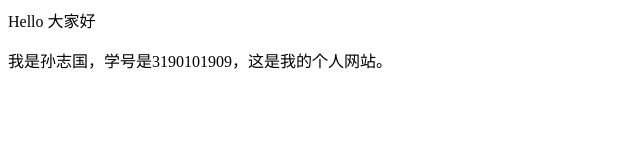
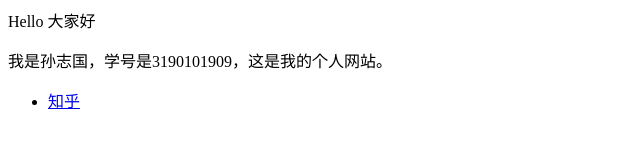
Before and after one commit to zhiguo1sun/zhiguo1sun.github.io, a plain HTML site: page index.html in a window 1280 px wide. Shown: the full height of the page, 0-640 px from the left. Drawn offline with Linux system fonts and the light colour scheme.

Commit message:
Update index.html

```diff
--- a/index.html
+++ b/index.html
@@ -1,2 +1,5 @@
 <p>Hello 大家好</p>
 <p>我是孙志国，学号是3190101909，这是我的个人网站。 </p>
+<ul>
+  <li> <a href="https://www.zhihu.com/people/AJLoveChina">知乎</a> </li>
+</ul>
```
